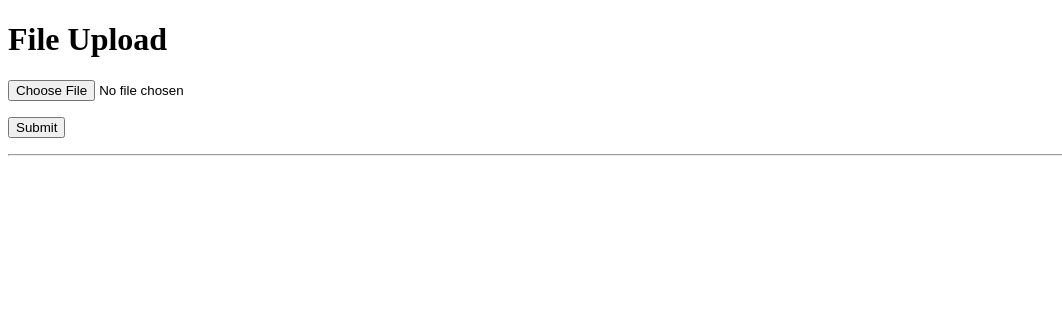
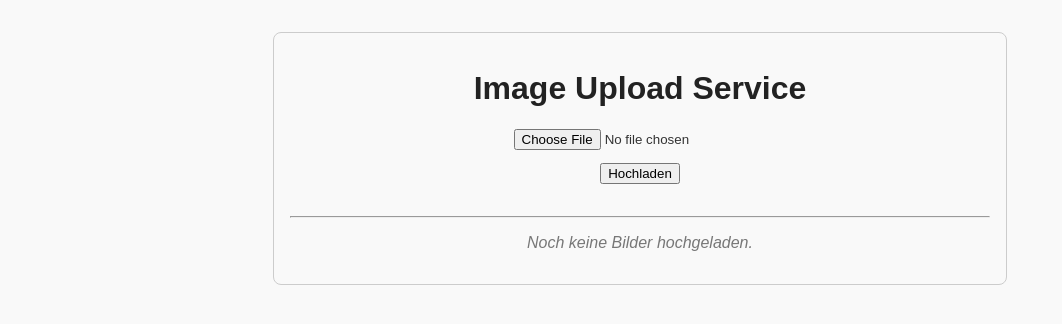
Before and after one commit to fh-swf-hgi/flaskapp4gcp, a Flask app: page / in a window 1280 px wide. Shown: the top 324 px of the page, without its empty margins (0-1062 px from the left). Run offline with Flask 3, Linux system fonts and the light colour scheme.

Commit message:
Update index.html

```diff
--- a/templates/index.html
+++ b/templates/index.html
@@ -1,17 +1,69 @@
 <!doctype html>
-<html>
+<html lang="de">
   <head>
-    <title>File Upload</title>
+    <meta charset="UTF-8">
+    <title>Image Upload Service</title>
+    <style>
+      body {
+        font-family: sans-serif;
+        margin: 2em auto;
+        max-width: 700px;
+        padding: 1em;
+        background-color: #f9f9f9;
+        color: #333;
+        border: 1px solid #ccc;
+        border-radius: 8px;
+      }
+      h1 {
+        text-align: center;
+        color: #222;
+      }
+      form {
+        text-align: center;
+        margin-bottom: 2em;
+      }
+      input[type="file"] {
+        margin-bottom: 1em;
+      }
+      .gallery {
+        display: flex;
+        flex-wrap: wrap;
+        gap: 12px;
+        justify-content: center;
+      }
+      .gallery img {
+        width: 120px;
+        height: auto;
+        border: 1px solid #ccc;
+        border-radius: 4px;
+        object-fit: cover;
+        background: #fff;
+        padding: 4px;
+      }
+      .no-files {
+        text-align: center;
+        color: #777;
+        font-style: italic;
+      }
+    </style>
   </head>
   <body>
-    <h1>File Upload</h1>
+    <h1>Image Upload Service</h1>
     <form method="POST" action="" enctype="multipart/form-data">
-      <p><input type="file" name="file"></p>
-      <p><input type="submit" value="Submit"></p>
+      <input type="file" name="file" accept=".jpg,.jpeg,.png,.gif" required><br>
+      <input type="submit" value="Hochladen">
     </form>
+
     <hr>
-    {% for file in files %}
-    <img src="{{ url_for('upload', filename=file) }}" style="width: 64px">
-    {% endfor %}
+
+    {% if files %}
+      <div class="gallery">
+        {% for file in files if file and file|length > 0 %}
+          <img src="{{ url_for('upload', filename=file) }}" alt="{{ file }}">
+        {% endfor %}
+      </div>
+    {% else %}
+      <p class="no-files">Noch keine Bilder hochgeladen.</p>
+    {% endif %}
   </body>
 </html>
```
